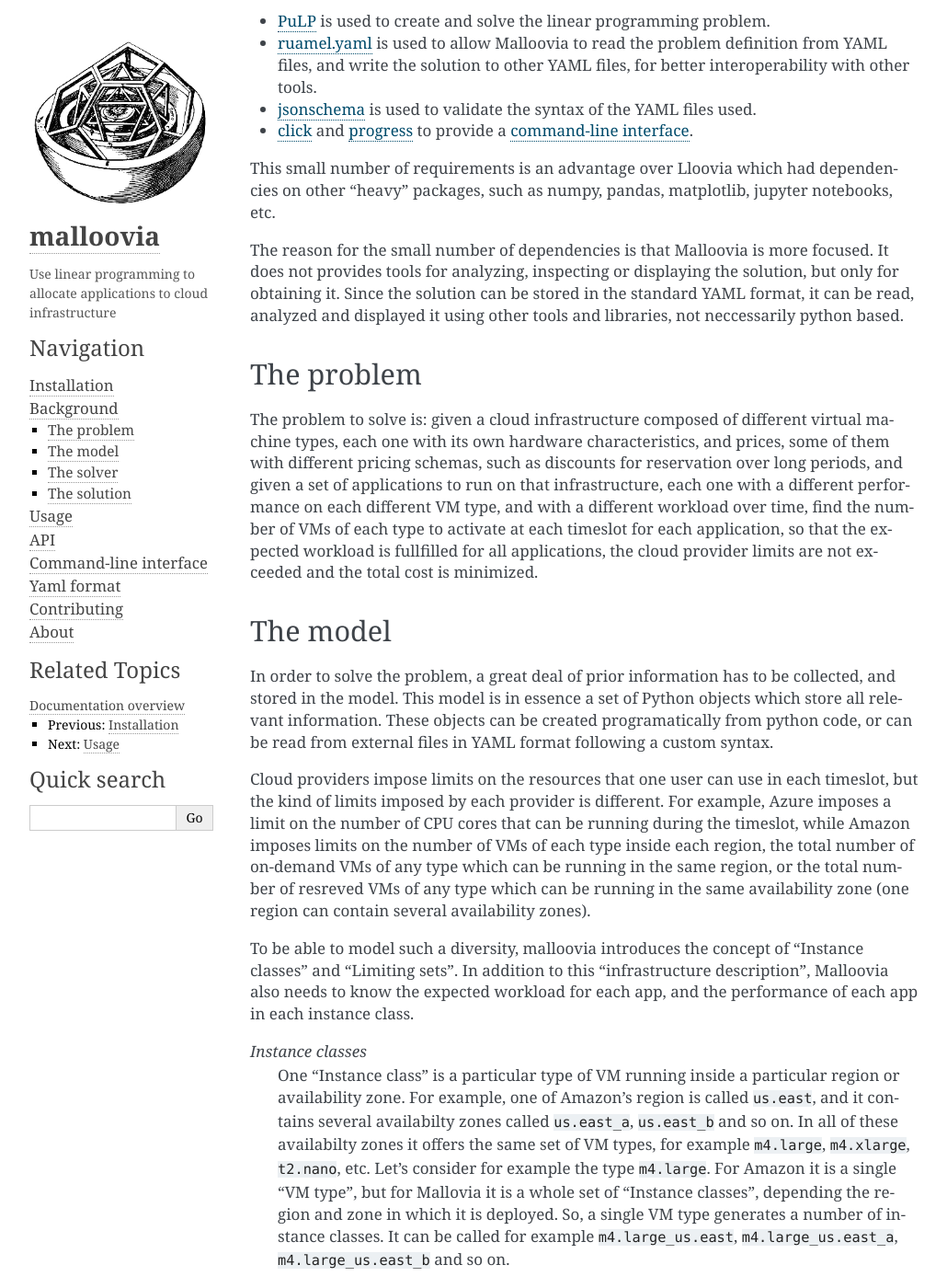
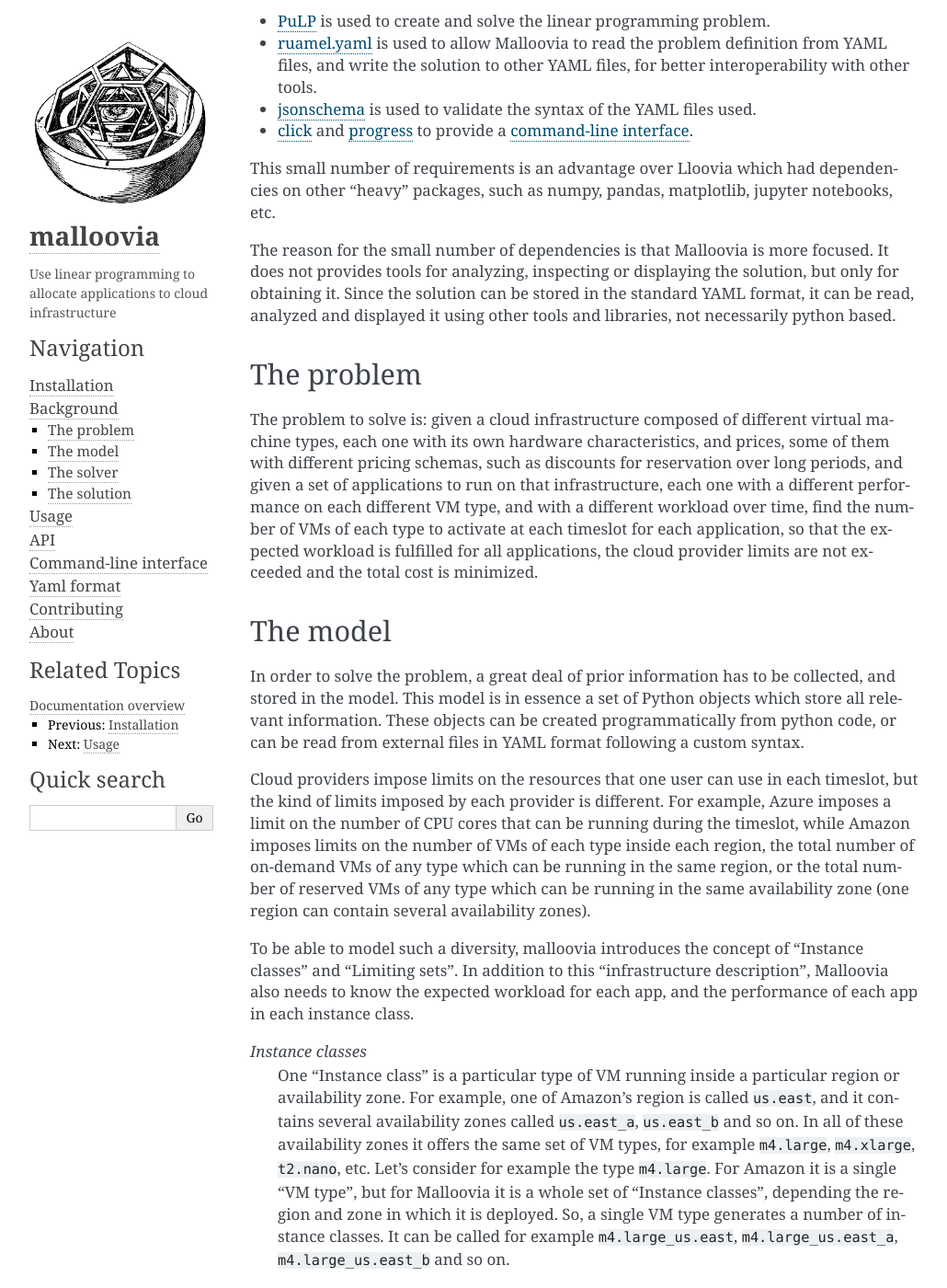
Before and after one commit to asi-uniovi/malloovia, a Sphinx documentation site: the page built from docs/background.rst, in a window 1280 px wide and 1400 px high, scrolled down 320 px. Shown: the whole window at 92% size, without its empty margins (114-1144 px from the left). Built offline with Sphinx 7.4.7, drawn with Linux system fonts in a browser that asks for light colours; the version number is read from the project's files by our own code; some of the changed text lies outside the part shown.

Commit message:
Fix typos in the documentation

```diff
--- a/docs/background.rst
+++ b/docs/background.rst
@@ -14,39 +14,39 @@ However, the implementation of Malloovia is not a simple extension of the one of
 
 This small number of requirements is an advantage over Lloovia which had dependencies on other "heavy" packages, such as numpy, pandas, matplotlib, jupyter notebooks, etc.
 
-The reason for the small number of dependencies is that Malloovia is more focused. It does not provides tools for analyzing, inspecting or displaying the solution, but only for obtaining it. Since the solution can be stored in the standard YAML format, it can be read, analyzed and displayed it using other tools and libraries, not neccessarily python based.
+The reason for the small number of dependencies is that Malloovia is more focused. It does not provides tools for analyzing, inspecting or displaying the solution, but only for obtaining it. Since the solution can be stored in the standard YAML format, it can be read, analyzed and displayed it using other tools and libraries, not necessarily python based.
 
 
 The problem
 -----------
 
-The problem to solve is: given a cloud infrastructure composed of different virtual machine types, each one with its own hardware characteristics, and prices, some of them with different pricing schemas, such as discounts for reservation over long periods, and given a set of applications to run on that infrastructure, each one with a different performance on each different VM type, and with a different workload over time, find the number of VMs of each type to activate at each timeslot for each application, so that the expected workload is fullfilled for all applications, the cloud provider limits are not exceeded and the total cost is minimized.
+The problem to solve is: given a cloud infrastructure composed of different virtual machine types, each one with its own hardware characteristics, and prices, some of them with different pricing schemas, such as discounts for reservation over long periods, and given a set of applications to run on that infrastructure, each one with a different performance on each different VM type, and with a different workload over time, find the number of VMs of each type to activate at each timeslot for each application, so that the expected workload is fulfilled for all applications, the cloud provider limits are not exceeded and the total cost is minimized.
 
 
 The model
 ----------------
 
-In order to solve the problem, a great deal of prior information has to be collected, and stored in the model. This model is in essence a set of Python objects which store all relevant information. These objects can be created programatically from python code, or can be read from external files in YAML format following a custom syntax.
+In order to solve the problem, a great deal of prior information has to be collected, and stored in the model. This model is in essence a set of Python objects which store all relevant information. These objects can be created programmatically from python code, or can be read from external files in YAML format following a custom syntax.
 
-Cloud providers impose limits on the resources that one user can use in each timeslot, but the kind of limits imposed by each provider is different. For example, Azure imposes a limit on the number of CPU cores that can be running during the timeslot, while Amazon imposes limits on the number of VMs of each type inside each region, the total number of on-demand VMs of any type which can be running in the same region, or the total number of resreved VMs of any type which can be running in the same availability zone (one region can contain several availability zones).
+Cloud providers impose limits on the resources that one user can use in each timeslot, but the kind of limits imposed by each provider is different. For example, Azure imposes a limit on the number of CPU cores that can be running during the timeslot, while Amazon imposes limits on the number of VMs of each type inside each region, the total number of on-demand VMs of any type which can be running in the same region, or the total number of reserved VMs of any type which can be running in the same availability zone (one region can contain several availability zones).
 
 To be able to model such a diversity, malloovia introduces the concept of "Instance classes" and "Limiting sets". In addition to this "infrastructure description", Malloovia also needs to know the expected workload for each app, and the performance of each app in each instance class.
 
 *Instance classes*
-  One "Instance class" is a particular type of VM running inside a particular region or availability zone. For example, one of Amazon's region is called ``us.east``, and it contains several availabilty zones called ``us.east_a``, ``us.east_b`` and so on. In all of these availabilty zones it offers the same set of VM types, for example ``m4.large``, ``m4.xlarge``, ``t2.nano``, etc. Let's consider for example the type ``m4.large``. For Amazon it is a single "VM type", but for Mallovia it is a whole set of "Instance classes", depending the region and zone in which it is deployed. So, a single VM type generates a number of instance classes. It can be called for example ``m4.large_us.east``, ``m4.large_us.east_a``, ``m4.large_us.east_b`` and so on.
+  One "Instance class" is a particular type of VM running inside a particular region or availability zone. For example, one of Amazon's region is called ``us.east``, and it contains several availability zones called ``us.east_a``, ``us.east_b`` and so on. In all of these availability zones it offers the same set of VM types, for example ``m4.large``, ``m4.xlarge``, ``t2.nano``, etc. Let's consider for example the type ``m4.large``. For Amazon it is a single "VM type", but for Malloovia it is a whole set of "Instance classes", depending the region and zone in which it is deployed. So, a single VM type generates a number of instance classes. It can be called for example ``m4.large_us.east``, ``m4.large_us.east_a``, ``m4.large_us.east_b`` and so on.
 
   Each instance class is described by several parameters: the number of cores it has, the price, the VM type, the limit on the number of VMs of that type allowed inside its region/zone, etc. Some of these parameters are identical for all instance classes originated from the same VM type, but not all of them. For example, the price and limits can be different in different regions.
 
 *Limiting sets*
-  A "Limiting set" is a conceptual construct loosely related to regions and availability zones. It allows Malloovia to group different instance classes which share some kind of limit. For example, Amazon imposes a limit on the total number of on-demand VMs wich can be running inside a region. Malloovia model this by creating a Limiting set which represents that region and putting all on-demand instance classes which share the region in that limiting set.
+  A "Limiting set" is a conceptual construct loosely related to regions and availability zones. It allows Malloovia to group different instance classes which share some kind of limit. For example, Amazon imposes a limit on the total number of on-demand VMs which can be running inside a region. Malloovia model this by creating a Limiting set which represents that region and putting all on-demand instance classes which share the region in that limiting set.
 
   Each Limiting set contains two kinds of limits: on the total number of VMs in that set, and on the total number of cores running in that set. If one of the limits is set to 0, it means "no limit". This way, this model can be used both for Amazon and Azure.
 
 *Workload predictions*
   Each application has one expected workload, which is a sequence of numbers, one per timeslot, in the same units than the performances. Malloovia does not provide any mean to obtain this prediction. Instead, it expects it as part of the problem definition.
 
-*Performancess*
-   The performance of the app is considerered independent on the workload, and dependent only on the instance class in which the app runs. Each instance class is able to sustain a number of requests per hour when running one particular app. Then, to capture this information, a table with the peformance for each pair (app, instance classes) is enough.
+*Performances*
+   The performance of the app is considered independent on the workload, and dependent only on the instance class in which the app runs. Each instance class is able to sustain a number of requests per hour when running one particular app. Then, to capture this information, a table with the performance for each pair (app, instance classes) is enough.
 
 The combination of the infrastructure description given by *Instance classes* and *Limiting sets*, plus the *Performances* information is what we will call the "System description". The problem to solve by Malloovia is, given a System Description and a Workload Prediction, to find out the allocation of applications to instance classes for each timeslot which minimizes the cost, fulfills the workload, and respects the provider limits.
 
--- a/docs/cli.rst
+++ b/docs/cli.rst
@@ -9,7 +9,7 @@ When installing Malloovia with ``pip``, a command line script is also installed
     $ malloovia
     Usage: malloovia [OPTIONS] COMMAND [ARGS]...
 
-    Mallovia command line interface
+    Malloovia command line interface
 
     Options:
     --version  Show the version and exit.
--- a/docs/install.rst
+++ b/docs/install.rst
@@ -89,7 +89,7 @@ This will also install other packages that are required by Malloovia.
 Linear programming solver
 ---------------------------------------------
 
-Mallovia uses `PuLP <https://pythonhosted.org/PuLP/>`_ as Linear Programming modelling language
+Malloovia uses `PuLP <https://pythonhosted.org/PuLP/>`_ as Linear Programming modeling language
 and as interface to several solvers. It is a python library which is installed as part of the
 installation above. PuLP allows the creation of files describing the problem
 (using .lp or .mps formats) from Python, and provides a consistent interface with different
```
Also changed, not shown: other parts of docs/background.rst (+6 -6 lines), docs/usage.rst (+4 -4 lines).
